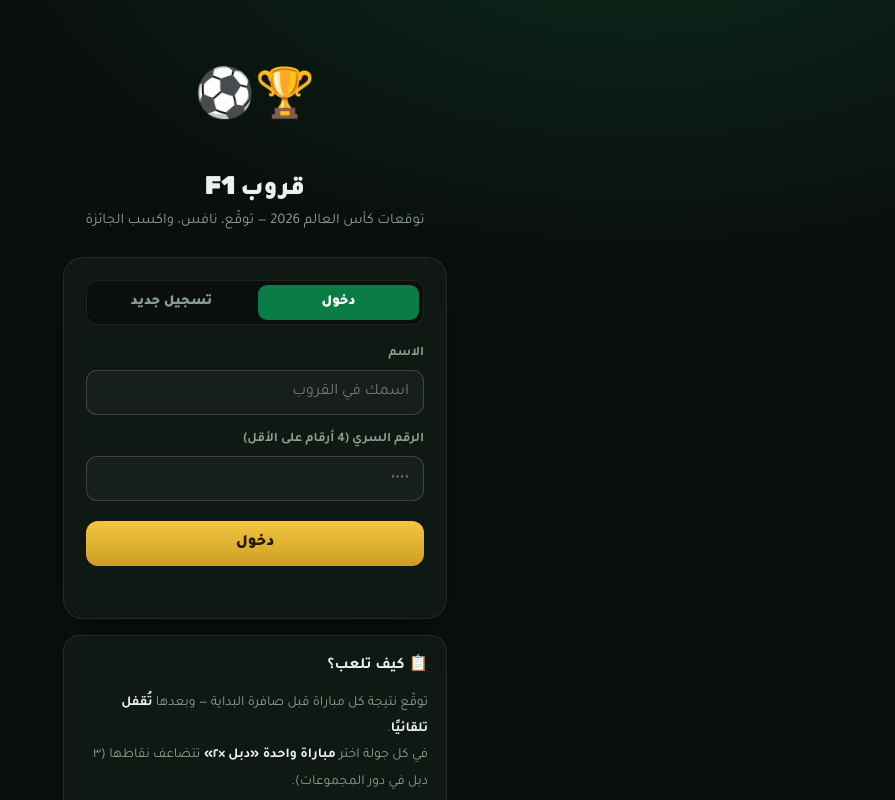
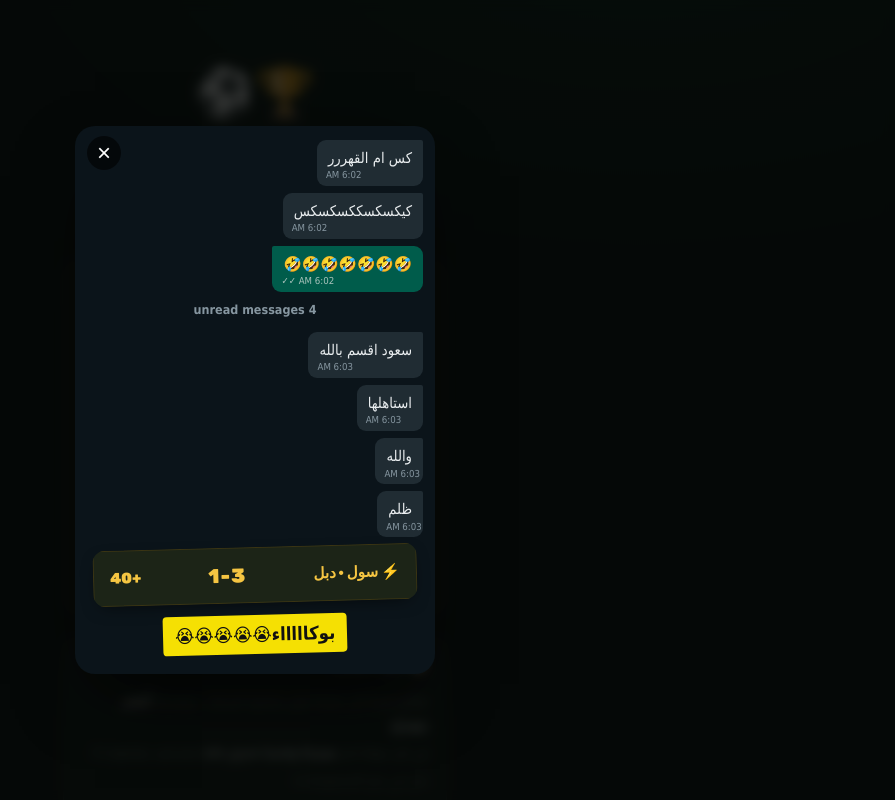
Before and after one commit to saudmjl/f1-cup, a website: page public/index.html in a window 1280 px wide. Both pictures are taken after a click on the button "إغلاق". Shown: the top 800 px of the page, without its empty margins (385-1280 px from the left). Drawn offline with Linux system fonts and the light colour scheme.

Commit message:
Add files via upload

```diff
--- a/public/index.html
+++ b/public/index.html
@@ -253,6 +253,31 @@
   .qabo-card .x{position:absolute;top:12px;left:14px;width:34px;height:34px;border-radius:50%;
     background:rgba(0,0,0,.55);border:none;color:#fff;font-size:1.5rem;cursor:pointer;line-height:1;
     display:flex;align-items:center;justify-content:center}
+  /* نافذة لقطة قروب الواتساب (إعادة تصميم) */
+  #chatModal{display:none;position:fixed;inset:0;z-index:9998;background:rgba(5,8,7,.82);
+    backdrop-filter:blur(6px);-webkit-backdrop-filter:blur(6px);align-items:center;justify-content:center;padding:18px;animation:a2hsFade .25s ease}
+  .chat-card{position:relative;max-width:360px;width:100%;border-radius:20px;overflow:hidden;
+    box-shadow:0 30px 70px -20px rgba(0,0,0,.85);animation:a2hsPop .3s cubic-bezier(.2,.9,.3,1.3)}
+  .wa{background:#0b141a;padding:14px 12px 18px;direction:rtl;font-family:'Cairo','Tahoma',sans-serif}
+  .wa-row{display:flex;margin-bottom:7px}
+  .wa-row.out{justify-content:flex-start}
+  .wa-b{position:relative;max-width:78%;padding:7px 11px 17px;border-radius:9px;font-size:.92rem;color:#e9edef;line-height:1.5;word-break:break-word}
+  .wa-b.in2{background:#202c33;border-top-right-radius:2px}
+  .wa-b.out2{background:#005c4b;border-top-left-radius:2px}
+  .wa-b .t{position:absolute;bottom:3px;left:9px;font-size:.6rem;color:#8696a0;white-space:nowrap}
+  .wa-b.out2 .t{color:#a7c2bb}
+  .wa-div{text-align:center;color:#8696a0;font-size:.78rem;font-weight:700;margin:8px 0 12px}
+  .wa-stk{margin:10px 6px 4px;border-radius:12px;overflow:hidden;box-shadow:0 6px 18px -8px rgba(0,0,0,.7);transform:rotate(-1.5deg)}
+  .wa-pred{display:flex;align-items:center;justify-content:space-between;gap:10px;padding:11px 16px;
+    background:#1c2417;border:1px solid #3a3413;color:#f5c542;font-weight:900;font-family:'Rubik','Cairo',sans-serif}
+  .wa-pred .sc{font-size:1.25rem;letter-spacing:1px}
+  .wa-pred .pl{font-size:.95rem}
+  .wa-pred .pt{font-size:.95rem}
+  .wa-yellow{display:inline-block;background:#f5e003;color:#111;font-weight:900;font-size:1.15rem;
+    padding:5px 12px;border-radius:4px;direction:rtl;transform:rotate(-1.5deg);margin:8px 6px 2px}
+  .chat-card .x{position:absolute;top:10px;left:12px;width:34px;height:34px;border-radius:50%;
+    background:rgba(0,0,0,.6);border:none;color:#fff;font-size:1.5rem;cursor:pointer;line-height:1;z-index:2;
+    display:flex;align-items:center;justify-content:center}
 </style>
 </head>
 <body>
@@ -276,9 +301,30 @@
     <div class="qabo-cap">تابع كأس العالم في <b>القبو الفرنسي</b> ⚽🏆</div>
   </div>
 </div>
+
+<!-- نافذة لقطة قروب الواتساب -->
+<div id="chatModal" onclick="if(event.target===this)closeChat()">
+  <div class="chat-card">
+    <button class="x" onclick="closeChat()" aria-label="إغلاق">×</button>
+    <div class="wa">
+      <div class="wa-row"><div class="wa-b in2">كس ام القهررر<span class="t">6:02 AM</span></div></div>
+      <div class="wa-row"><div class="wa-b in2">كيكسكسككسكسكس<span class="t">6:02 AM</span></div></div>
+      <div class="wa-row out"><div class="wa-b out2">🤣🤣🤣🤣🤣🤣🤣<span class="t">6:02 AM ✓✓</span></div></div>
+      <div class="wa-div">4 unread messages</div>
+      <div class="wa-row"><div class="wa-b in2">سعود اقسم بالله<span class="t">6:03 AM</span></div></div>
+      <div class="wa-row"><div class="wa-b in2">استاهلها<span class="t">6:03 AM</span></div></div>
+      <div class="wa-row"><div class="wa-b in2">والله<span class="t">6:03 AM</span></div></div>
+      <div class="wa-row"><div class="wa-b in2">ظلم<span class="t">6:03 AM</span></div></div>
+      <div class="wa-stk"><div class="wa-pred"><span class="pl">⚡ سول · دبل</span><span class="sc">1-3</span><span class="pt">+40</span></div></div>
+      <div style="text-align:center"><span class="wa-yellow">بوكاااااء😭😭😭😭😭</span></div>
+    </div>
+  </div>
+</div>
 <script>
   function openQabo(){ var m=document.getElementById('qaboModal'); if(m) m.style.display='flex'; }
-  function closeQabo(){ var m=document.getElementById('qaboModal'); if(m) m.style.display='none'; }
+  function closeQabo(){ var m=document.getElementById('qaboModal'); if(m) m.style.display='none'; openChat(); }
+  function openChat(){ var m=document.getElementById('chatModal'); if(m) m.style.display='flex'; }
+  function closeChat(){ var m=document.getElementById('chatModal'); if(m) m.style.display='none'; }
   function dismissA2HS(){ var b=document.getElementById('a2hs'); if(b) b.style.display='none'; openQabo(); }
   (function(){
     var ua=navigator.userAgent||'';
```
